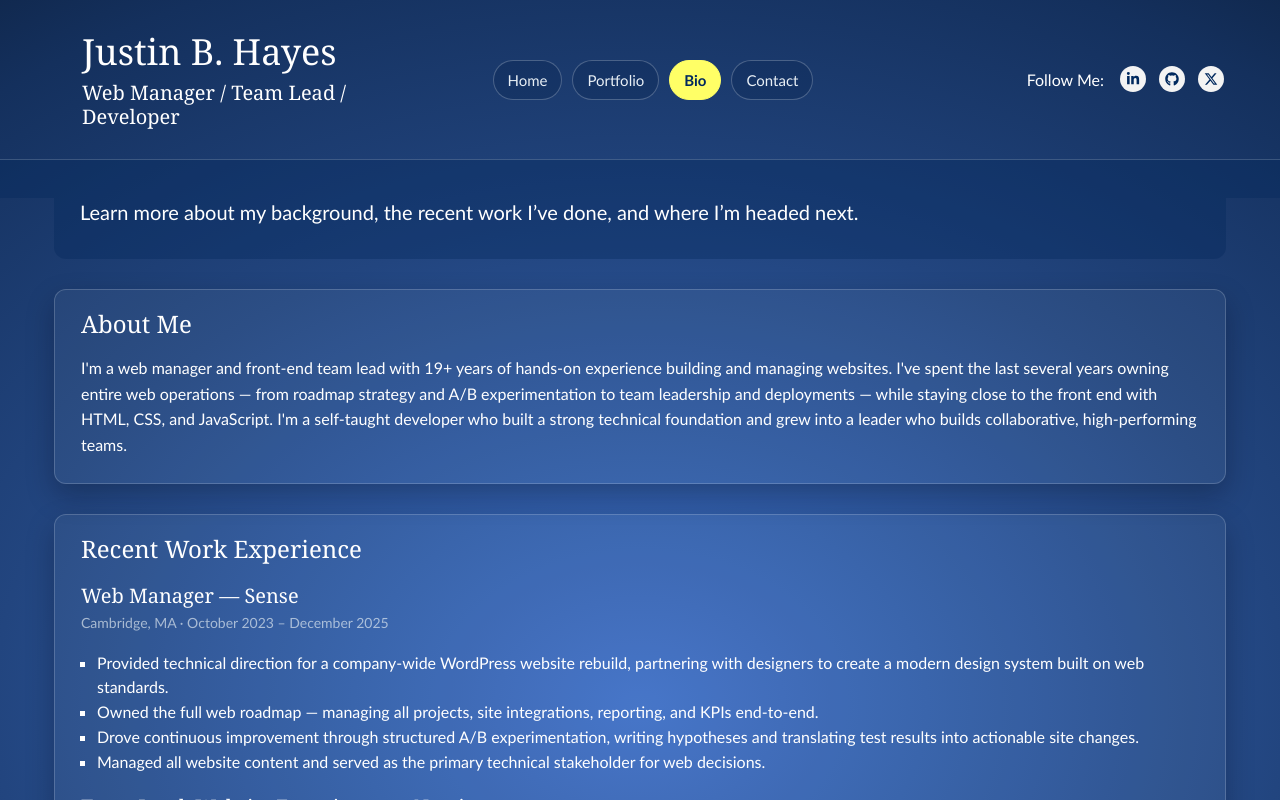
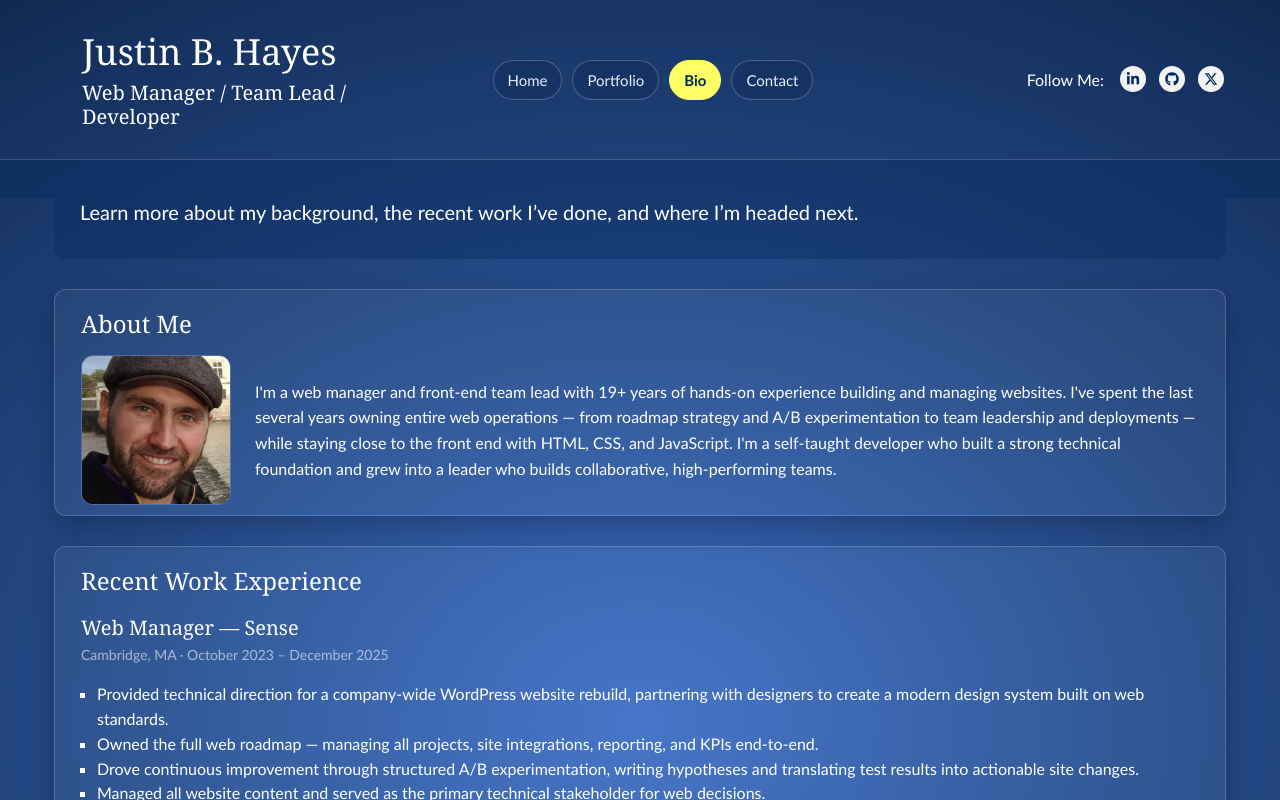
Before and after one commit to justinbhayes/Portfolio, a React (Vite) app: page /bio in a window 1280 px wide. Shown: the top 800 px of the page. Built offline with nearby package versions, Linux system fonts and the light colour scheme.

Commit message:
Added profile image to Bio page.

```diff
--- a/src/pages/BioPage.jsx
+++ b/src/pages/BioPage.jsx
@@ -13,16 +13,28 @@ function BioPage() {
       <Layout intro="Learn more about my background, the recent work I’ve done, and where I’m headed next.">
         <section className="wideBody panel-elevated">
           <h1 className="page-title">About Me</h1>
-          <p>
-            I&apos;m a web manager and front-end team lead with 19+ years of
-            hands-on experience building and managing websites. I&apos;ve spent
-            the last several years owning entire web operations &mdash; from
-            roadmap strategy and A/B experimentation to team leadership and
-            deployments &mdash; while staying close to the front end with HTML,
-            CSS, and JavaScript. I&apos;m a self-taught developer who built a
-            strong technical foundation and grew into a leader who builds
-            collaborative, high-performing teams.
-          </p>
+          <div className="bio-intro-grid">
+            <figure className="bio-photo">
+              <img
+                src="/assets/i/justin.webp"
+                alt="Justin B Hayes"
+                width="300"
+                height="300"
+              />
+            </figure>
+            <div className="bio-intro-copy">
+              <p>
+                I&apos;m a web manager and front-end team lead with 19+ years of
+                hands-on experience building and managing websites. I&apos;ve
+                spent the last several years owning entire web operations
+                &mdash; from roadmap strategy and A/B experimentation to team
+                leadership and deployments &mdash; while staying close to the
+                front end with HTML, CSS, and JavaScript. I&apos;m a self-taught
+                developer who built a strong technical foundation and grew into
+                a leader who builds collaborative, high-performing teams.
+              </p>
+            </div>
+          </div>
         </section>
 
         <section className="wideBody panel-elevated">
--- a/src/styles/styles.scss
+++ b/src/styles/styles.scss
@@ -270,6 +270,60 @@ ul#socialLinks {
     padding: 0;
     list-style: square;
     line-height: 1.55;
+  }
+}
+
+.bio-intro-grid {
+  margin-top: 16px;
+}
+
+.bio-photo {
+  margin: 0 0 16px;
+
+  img {
+    width: 100%;
+    max-width: 300px;
+    height: auto;
+    display: block;
+    border-radius: 12px;
+    border: 1px solid rgba(232, 239, 245, 0.2);
+  }
+}
+
+.bio-intro-copy {
+  p {
+    margin: 0;
+  }
+}
+
+@media (min-width: 900px) {
+  .bio-intro-grid {
+    display: grid;
+    grid-template-columns: minmax(150px, 150px) minmax(0, 1fr);
+    align-items: center;
+    column-gap: 24px;
+  }
+
+  .bio-photo {
+    margin: 0;
+    max-width: 150px;
+
+    img {
+      width: 100%;
+      aspect-ratio: 1 / 1;
+      height: auto;
+      object-fit: cover;
+    }
+  }
+
+  .bio-intro-copy {
+    display: flex;
+    align-items: center;
+    width: 100%;
+
+    p {
+      width: 100%;
+    }
   }
 }
 
```
